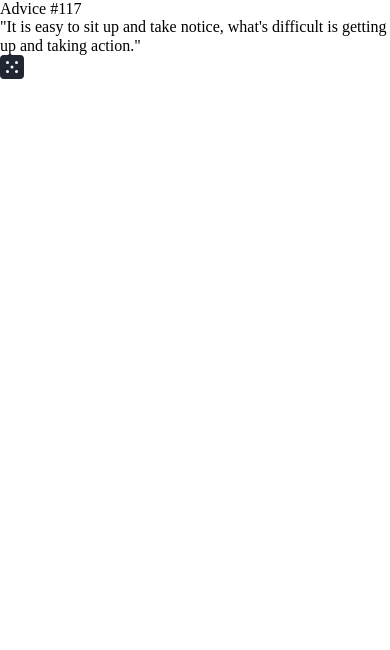
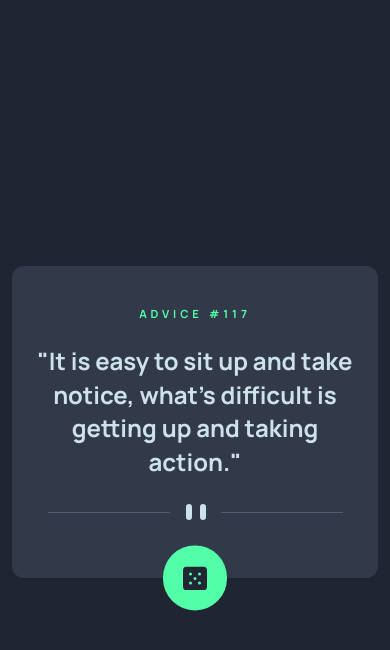
Before and after one commit to thefathdev/advice-generator-app, a plain HTML site: page index.html in a window 390 px wide. Drawn offline with Linux system fonts and the light colour scheme.

Commit message:
Style layout for mobile and desktop

```diff
--- a/index.html
+++ b/index.html
@@ -32,8 +32,23 @@
           "It is easy to sit up and take notice, what's difficult is getting up
           and taking action."
         </p>
-        <div class="divider"></div>
-        <button><img src="./images/icon-dice.svg" alt="Next advice" /></button>
+        <div class="divider">
+          <img
+            class="divider__mobile"
+            src="./images/pattern-divider-mobile.svg"
+            alt="pattern divider"
+            aria-hidden="true"
+          />
+          <img
+            class="divider__desktop"
+            src="./images/pattern-divider-desktop.svg"
+            alt="pattern divider"
+            aria-hidden="true"
+          />
+        </div>
+        <button class="btn">
+          <img src="./images/icon-dice.svg" alt="Next advice" />
+        </button>
       </div>
     </main>
 
@@ -45,5 +60,6 @@
       <a href="https://www.frontendmentor.io/profile/whatTheFath">whatthefath</a
       >.
     </footer> -->
+    <script src="./script.js"></script>
   </body>
 </html>
--- a/scss/style.scss
+++ b/scss/style.scss
@@ -1,4 +1,4 @@
-@import url('https://fonts.googleapis.com/css2?family=Manrope:wght@800&display=swap');
+@import url('https://fonts.googleapis.com/css2?family=Manrope:wght@700&display=swap');
 
 @import './normalize';
 
@@ -13,11 +13,95 @@
   --clr-neutral-300: hsl(217, 19%, 38%);
 
   // font sizes
-  --fs-400: 1.75rem; // 28px where 1rem == 16px
+  --fs-200: 0.7rem;
+  --fs-400: 1.5rem; // 24px where 1rem == 16px
+
+  @media screen and (min-width: 36rem) {
+    --fs-200: 0.8rem;
+    --fs-400: 1.75rem; // 28px where 1rem == 16px
+  }
 
   // font family
   --ff-sans: 'Manrope', sans-serif;
 
   // font weight
-  --fw-extrabold: 800;
+  --fw-extrabold: 700;
 }
+
+body {
+  font-family: var(--ff-sans);
+  font-weight: var(--fw-extrabold);
+  font-size: var(--fs-400);
+}
+
+.container {
+  display: flex;
+  align-items: center;
+  justify-content: center;
+  width: 100vw;
+  height: 100vh;
+  background-color: var(--clr-neutral-700);
+}
+
+.card {
+  position: relative;
+  margin-inline: 0.5em;
+  padding: 1.75em 1em 2.25em;
+  max-width: 33.75rem;
+  display: flex;
+  flex-direction: column;
+  align-items: center;
+  justify-content: center;
+  text-align: center;
+  border-radius: 12px;
+  background-color: var(--clr-neutral-500);
+  color: var(--clr-primary);
+}
+
+.advice-id {
+  margin-bottom: 2.25em;
+  text-transform: uppercase;
+  font-size: var(--fs-200);
+  letter-spacing: 0.35em;
+  line-height: 1;
+  color: var(--clr-secondary);
+}
+
+.advice-text {
+  margin-bottom: 0.75em;
+  line-height: 1.4;
+}
+
+.btn {
+  position: absolute;
+  bottom: 0;
+  transform: translateY(50%);
+  background-color: var(--clr-secondary);
+  padding: 0.85em;
+  border-radius: 50%;
+  line-height: 0;
+
+  &:hover {
+    filter: drop-shadow(0 0 0.75rem var(--clr-secondary));
+  }
+}
+
+.divider__desktop {
+  display: none;
+}
+
+@media screen and (min-width: 36rem) {
+  .card {
+    padding: 1.75em 1.5em 2.25em;
+  }
+
+  .divider {
+    &__mobile {
+      display: none;
+    }
+
+    &__desktop {
+      display: block;
+    }
+  }
+}
```
Also changed, not shown: css/style.min.css, script.js (added), 1 other file.
